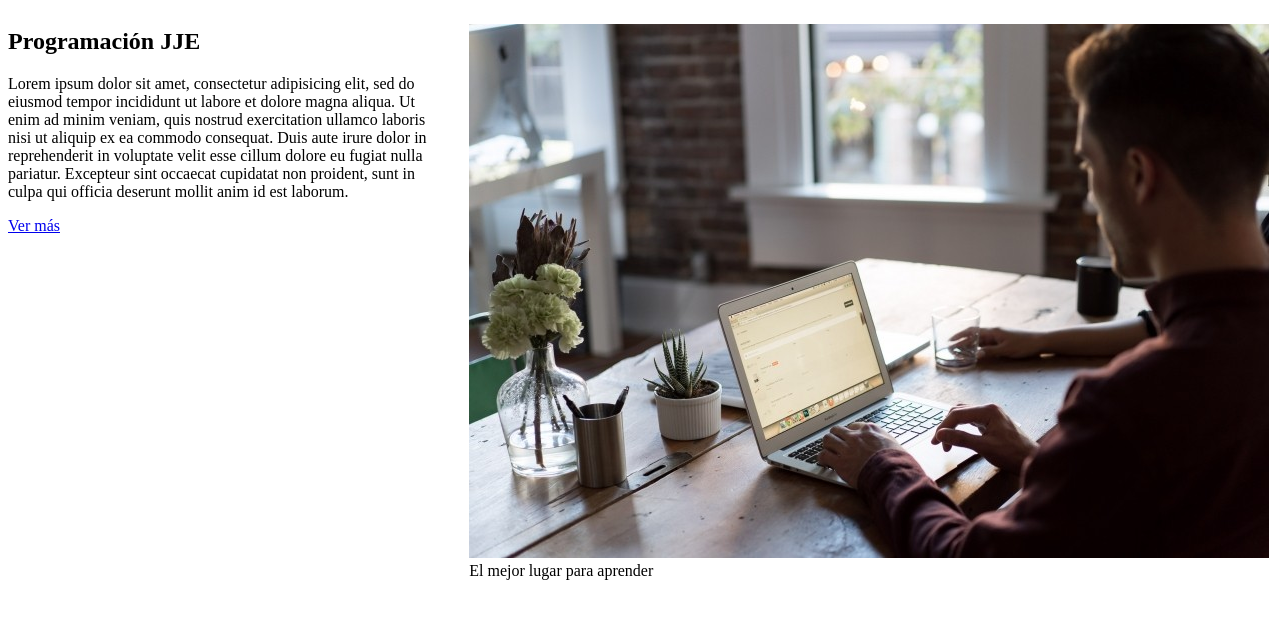
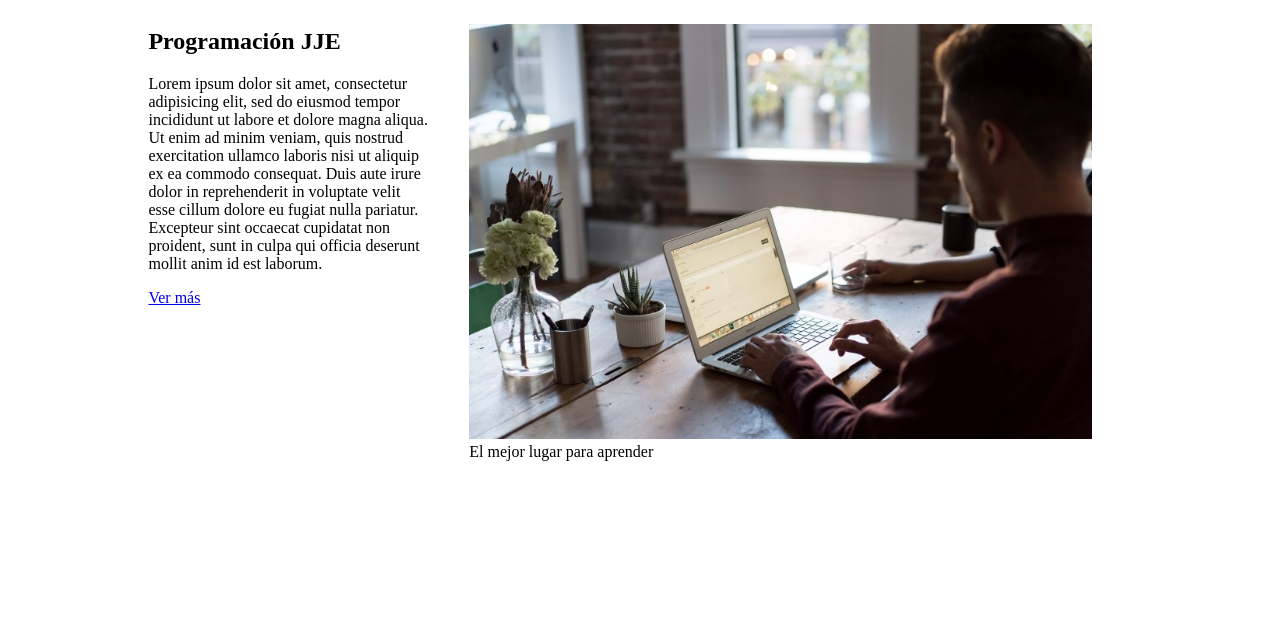
Before and after one commit to ErickZH/stories, a website built with webpack: page assets/index.template.html in a window 1280 px wide. Built offline with nearby package versions, Linux system fonts and the light colour scheme; files whose address does not match are found by name.

Commit message:
Se implemento la clase grid-main-area.

```diff
--- a/assets/css/app.scss
+++ b/assets/css/app.scss
@@ -1,13 +1,33 @@
+img {
+	max-width: 100%;
+}
+
 .grid {
 	display: grid;
 	grid-template-columns: repeat(12, 1fr);
 }
 
 .main-text {
-	grid-column: 1 / 5;
+	grid-area: title;
 }
 
 .main-image {
-	grid-column-start: 5;
-	grid-column-end: 12;
+	grid-area: image;
 }
+
+.grid-main-area {
+	display: grid;
+	grid-template-columns: repeat(9, 1fr);
+	grid-template-areas:
+		"title title title title title title title title title"
+		"image image image image image image image image image";
+}
+
+@media (min-width: 960px) {
+	.grid-main-area {
+		display: grid;
+		grid-template-columns: repeat(9, 1fr);
+		grid-template-areas:
+			". title title image image image image image .";
+	}
+}
--- a/assets/index.template.html
+++ b/assets/index.template.html
@@ -8,7 +8,7 @@
 </head>
 <body>
 	<section>
-		<div class="grid">
+		<div class="grid-main-area">
 			<div class="main-text">
 				<h1>Programación JJE</h1>
 				<p>Lorem ipsum dolor sit amet, consectetur adipisicing elit, sed do eiusmod
```
